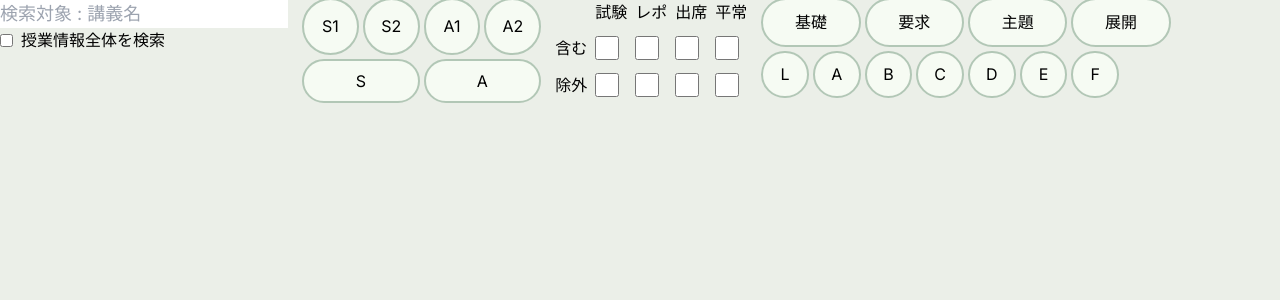
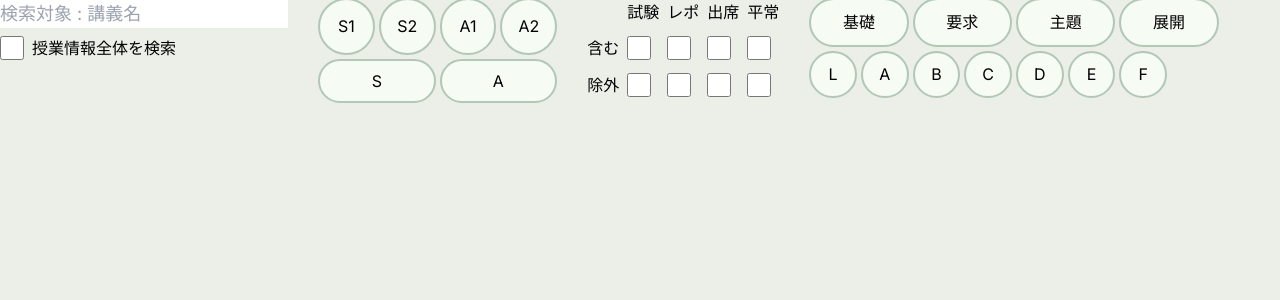
Before and after one commit to ut-code/syllabus-next, a Next.js app: page /components/FilterUI/Sample in a window 1280 px wide. Shown: the top 300 px of the page. Built offline with nearby package versions, Linux system fonts and the light colour scheme.

Commit message:
[modify] freeword design

```diff
--- a/src/app/components/FilterUI/FilterComponents/Evaluation.tsx
+++ b/src/app/components/FilterUI/FilterComponents/Evaluation.tsx
@@ -5,6 +5,7 @@
 "use client";
 import React, { ReactNode } from "react";
 import { Evaluation } from "@/app/type";
+import Checkbox from "../UI/Checkbox";
 
 const evaluations: Evaluation[] = ["試験", "レポート", "出席", "平常"];
 
@@ -54,13 +55,8 @@ function checkbox(
   let myEvaluation = isInclude ? evaluation_included : evaluation_excluded;
   let otherEvaluation = isInclude ? evaluation_excluded : evaluation_included;
 
-  return (
-    <input
-      key={key}
-      className="w-6 h-6"
-      type="checkbox"
-      checked={myEvaluation.includes(ev)}
-      onChange={() => {
+  // クリックされたときの挙動
+  const onClick = (ev: Evaluation) => {
     if (myEvaluation.includes(ev)) {
       myEvaluation.splice(myEvaluation.indexOf(ev), 1);
     } else {
@@ -70,7 +66,13 @@ function checkbox(
     }
 
     prop.setEvaluation(evaluation_included, evaluation_excluded);
-      }}
+  };
+
+  return (
+    <Checkbox
+      key={key}
+      checked={myEvaluation.includes(ev)}
+      onChange={(_) => onClick(ev)}
     />
   );
 }
--- a/src/app/components/FilterUI/FilterComponents/Freeword.tsx
+++ b/src/app/components/FilterUI/FilterComponents/Freeword.tsx
@@ -4,7 +4,7 @@
 
 "use client";
 import React from "react";
-import Checkbox from "../Checkbox";
+import Checkbox from "../UI/Checkbox";
 
 /**
  * フリーワード検索のプロパティ
@@ -23,17 +23,21 @@ export const Freeword: React.FC<FreewordProp> = (prop: FreewordProp) => {
   const isFreewordForSyllabusDetail = prop.isFreewordForSyllabusDetail ?? false;
   return (
     <div>
-      <input className="text-lg w-72"
+      <input
+        className="text-lg w-72 block"
         placeholder={
           "検索対象 : " +
           (isFreewordForSyllabusDetail ? "授業情報全体" : "講義名")
         }
-      ></input>
-      <Checkbox
-        label={"授業情報全体を検索"}
-        checked={isFreewordForSyllabusDetail}
-        onChange={prop.setFreewordTarget}
-      ></Checkbox>
+      />
+      <label className="flex items-center mt-2">
+        <Checkbox
+          checked={isFreewordForSyllabusDetail}
+          onChange={prop.setFreewordTarget}
+          className="mr-2"
+        />
+        授業情報全体を検索
+      </label>
     </div>
   );
 };
--- a/src/app/components/FilterUI/FilterUI.tsx
+++ b/src/app/components/FilterUI/FilterUI.tsx
@@ -26,7 +26,7 @@ export const FilterUI: React.FC = () => {
   const [filter, setFilter] = useState<Filter>({});
 
   return (
-    <div className="flex gap-4 flex-wrap">
+    <div className="flex gap-8 flex-wrap">
       <Freeword
         isFreewordForSyllabusDetail={filter.isFreewordForSyllabusDetail}
         setFreewordTarget={(isFreewordForSyllabusDetail) =>
--- a/src/app/components/FilterUI/Checkbox.tsx
+++ b/src/app/components/FilterUI/UI/Checkbox.tsx
@@ -2,9 +2,9 @@
 import React from "react";
 
 type CheckboxProps = {
-  label: string; // チェックボックスに表示するラベル
   checked: boolean; // チェック状態
   onChange: (checked: boolean) => void; // チェック状態が変化したときのコールバック
+  className?: string;
 };
 
 /**
@@ -15,16 +15,14 @@ type CheckboxProps = {
  * @param param0.onChange チェック状態が変化したときのコールバック
  * @returns チェックボックスコンポーネント
  */
-const Checkbox: React.FC<CheckboxProps> = ({ label, checked, onChange }) => {
+const Checkbox: React.FC<CheckboxProps> = ({ checked, onChange,className }) => {
   return (
-    <label style={{ display: "flex", alignItems: "center", gap: "8px" }}>
-      <input
-        type="checkbox"
-        checked={checked}
-        onChange={() => onChange(!checked)}
-      />
-      {label}
-    </label>
+    <input
+      type="checkbox"
+      checked={checked}
+      onChange={() => onChange(!checked)}
+      className={"accent-primary w-6 h-6 "+className}
+    />
   );
 };
 
--- a/src/app/type.ts
+++ b/src/app/type.ts
@@ -73,4 +73,15 @@ export type Evaluation = "試験" | "レポート" | "出席" | "平常";
 /**
  * セメスターを表現する型
  */
-export type ClassType = "基礎" | "要求" | "主題" | "展開" | "L" | "A" | "B" | "C" | "D" | "E" | "F";
+export type ClassType =
+  | "基礎"
+  | "要求"
+  | "主題"
+  | "展開"
+  | "L"
+  | "A"
+  | "B"
+  | "C"
+  | "D"
+  | "E"
+  | "F";
```
Also changed, not shown: src/app/components/FilterUI/FilterComponents/ClassTypeFilter.tsx (+6 -10 lines), src/app/components/FilterUI/UI/FlagButton.tsx (+10 -6 lines), src/app/components/FilterUI/FilterComponents/Semester.tsx (indentation only). Lines whose indentation alone changed are shown as unchanged.
